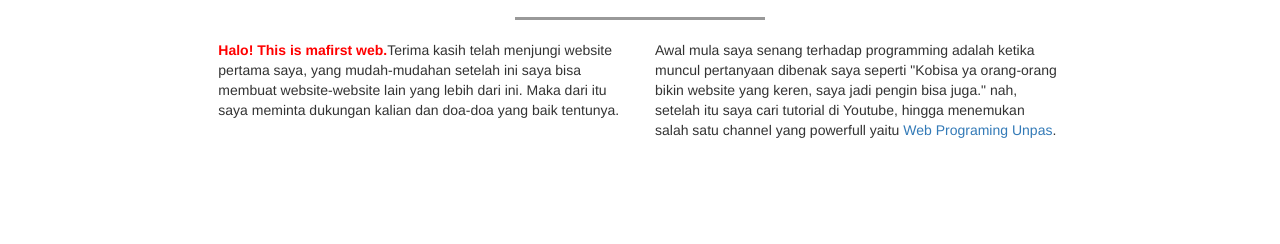
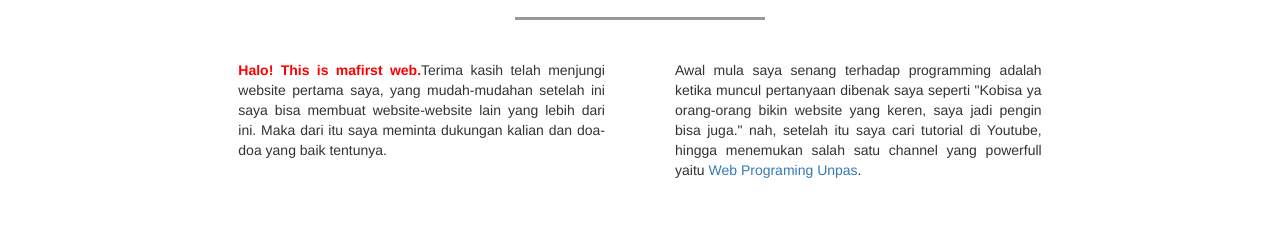
Before and after one commit to andymuhammadsandika/andymuhammadsandika.github.io, a plain HTML site: page index.html in a window 1280 px wide. Shown: the part 556-800 px from the top of the page. Drawn offline with Linux system fonts and the light colour scheme; files whose address does not match are found by name.

Commit message:
memodifikasi section about file html

```diff
--- a/css/style.css
+++ b/css/style.css
@@ -40,6 +40,8 @@ section {
     opacity: 0;
     transform: translate(-50px, 0);
     transition: 1s;
+    padding: 20px;
+    text-align: justify;
 }
 
 .pKanan {
```
